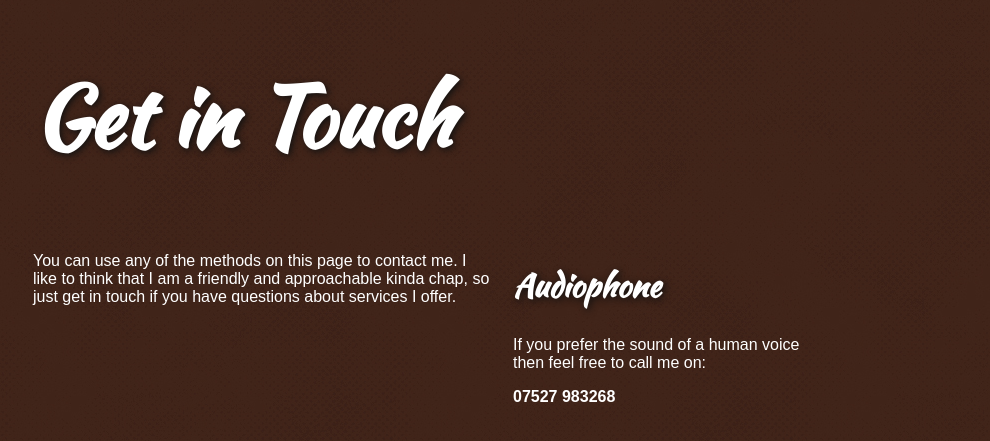
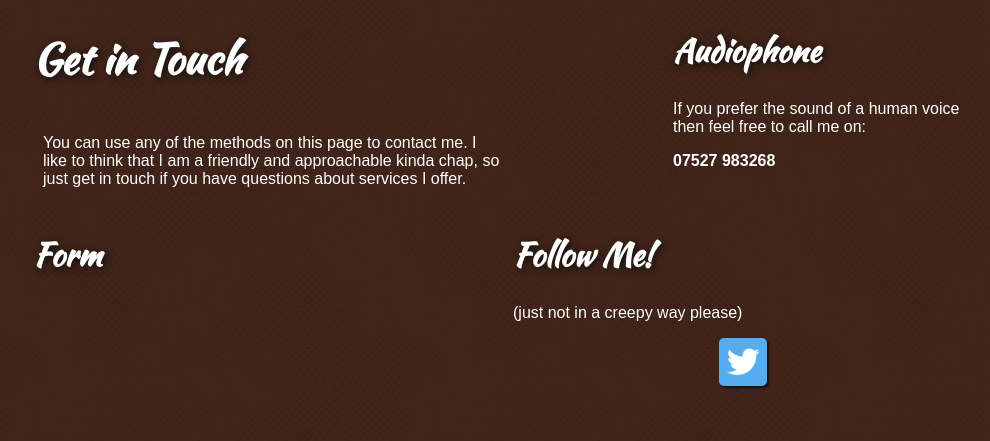
Before and after one commit to nigelpain/personal-site, a PHP site: page /contact.html in a window 1280 px wide. Shown: the part 300-741 px from the top of the page, without its empty margins (137-1127 px from the left). Run offline with PHP 8.4, Linux system fonts and the light colour scheme; some libraries are stand-ins or nearby versions.

Commit message:
added twitter button to follow me in index and contact pages

```diff
--- a/contact.html
+++ b/contact.html
@@ -18,17 +18,30 @@
       <header class="grid_12">
         <img src="./images/Header Logo.png" alt="Website Logo">
       </header>
-      <div id="pageHeader" class="grid_6">
-        <h1>Get in Touch</h1>
-      </div><!-- page-header -->
-      <div id="contact-intro" class="grid_6">
-        <p>You can use any of the methods on this page to contact me. I like to think that I am a friendly and approachable kinda chap, so just get in touch if you have questions about services I offer.</p>
-      </div><!-- contact-intro -->
-      <div class="grid_4">
+
+      <div id="columnTopLeft" class="grid_8">
+        <h1 id="pageHeader">Get in Touch</h1>
+        <div id="contact-intro" class="grid_6">
+          <p>You can use any of the methods on this page to contact me. I like to think that I am a friendly and approachable kinda chap, so just get in touch if you have questions about services I offer.</p>
+        </div><!-- contact-intro -->
+      </div><!-- columnTopLeft -->
+
+      <div id="columnTopRight" class="grid_4">
         <h2 class="sectionHeader">Audiophone</h2>
         <p>If you prefer the sound of a human voice then feel free to call me on:</p>
         <p><b>07527 983268</b></p>
-      </div><!-- contact-telephone -->
+      </div><!-- columnTopRight -->
+
+      <div id="columnBottomLeft" class="grid_6">
+        <h2 class="sectionHeader">Form</h2>
+      </div><!-- columnBottomLeft -->
+
+      <div id="columnBottomRight" class="grid_6">
+        <h2 class="sectionHeader">Follow Me!</h2>
+        <p>(just not in a creepy way please)</p>
+        <script src="https://platform.twitter.com/widgets.js"></script>
+        <a href="https://twitter.com/intent/follow?screen_name=Monk_a_Moo"><img id="twitterLogo" src="./images/TwitterLogo_white.png" /></a>
+      </div><!-- columnBottomRight -->
     </div><!-- page -->
     <!-- google analytics code -->
     <script>
--- a/css/styles.css
+++ b/css/styles.css
@@ -49,6 +49,16 @@ p {
   font-size: 42px;
   font-family: 'kaushan_scriptregular', Arial, sans-serif;
   text-shadow: 2px 2px 7px #111111;
+}
+
+#twitterLogo {
+  height: 48px;
+  width: 48px;
+  background-color: #55acee;
+  border-radius: 5px;
+  -moz-border-radius: 5px;
+  -webkit-border-radius: 5px;
+  box-shadow: 2px 2px 2px #111111;
 }
 
 .sectionHeader {
--- a/index.html
+++ b/index.html
@@ -26,7 +26,9 @@
         <div class="site Intro">
           <p>Welcome web wanderer to nigelpainphotography.com I am Nigel Pain (clever naming huh?) I work in IT as a software tester, though I am looking to give up breaking things for a living and branch out into making things look pretty as a frontend web developer, hence I am building this site in my spare time. It's the digital home for all of my musings on love, life and photography. But also a place for me to share with the world the beautiful landscapes of the south west of england and the strange forms of life that call this land home.</p>
         </div><!-- siteIntro -->
-      </div><!-- columnLeft -->
+        <script src="https://platform.twitter.com/widgets.js"></script>
+        <a href="https://twitter.com/intent/follow?screen_name=Monk_a_Moo"><img id="twitterLogo" src="./images/TwitterLogo_white.png" /></a>
+        </div><!-- columnLeft -->
 
       <div id="columnRight" class="grid_6">
         <div id="siteSummary">
```
Also changed, not shown: images/TwitterLogo_white.png (added).
